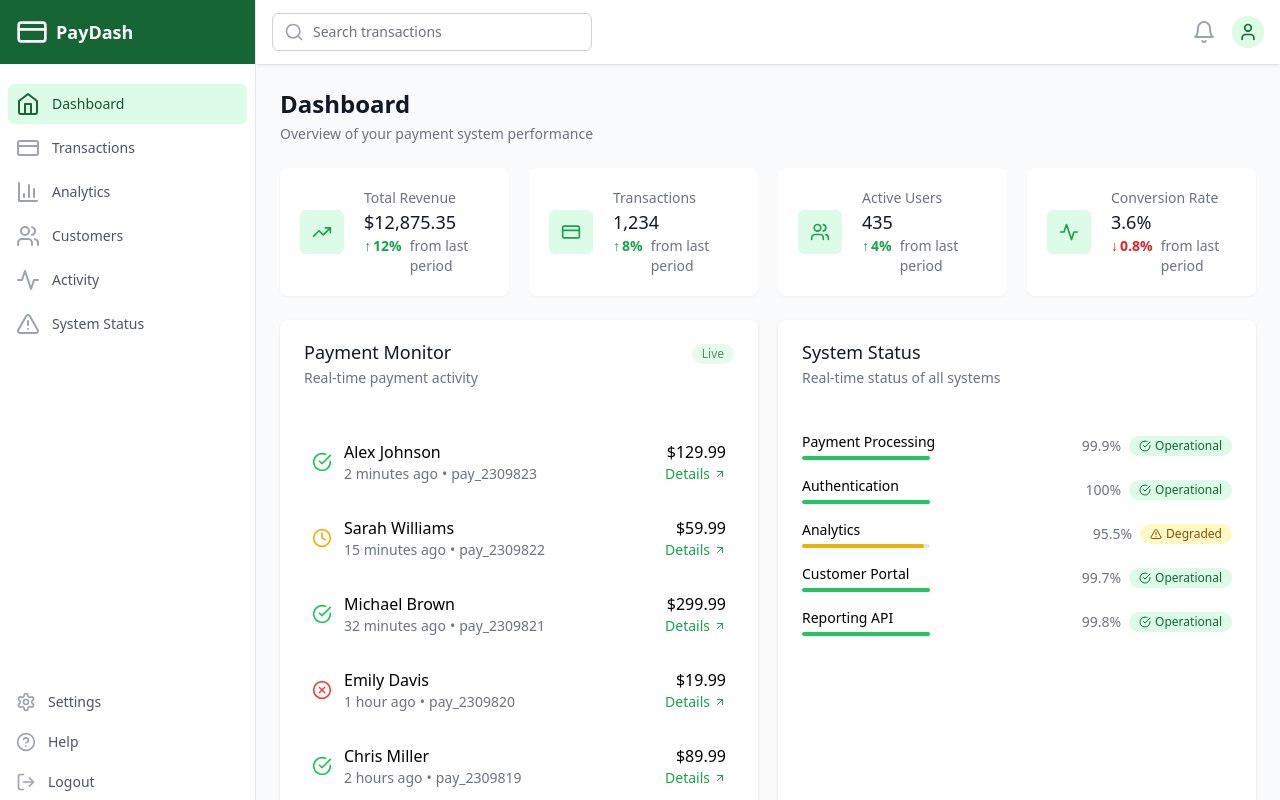
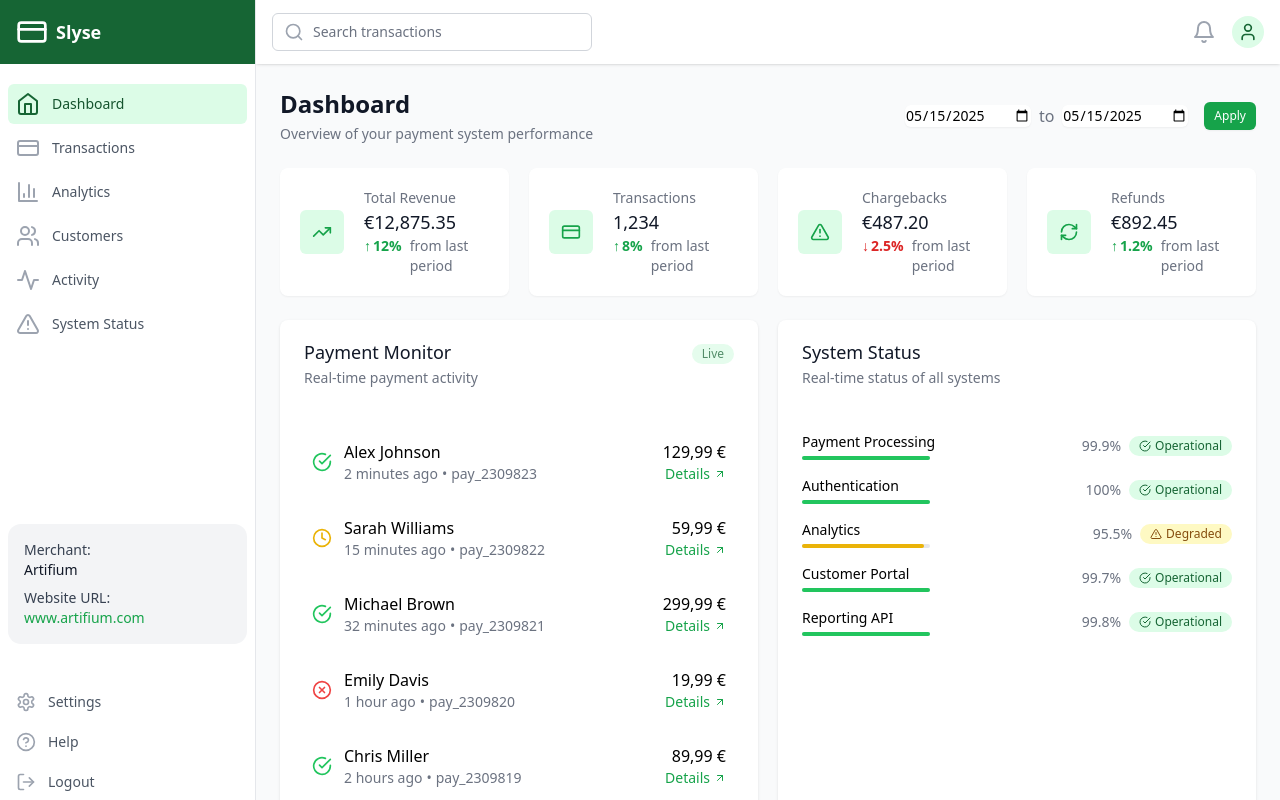
Before and after one commit to Arkentos3/gate, a React (Vite) app: page / in a window 1280 px wide. Built offline with nearby package versions, Linux system fonts and the light colour scheme.

Commit message:
Add files via upload

```diff
--- a/src/components/dashboard/PaymentMonitorCard.tsx
+++ b/src/components/dashboard/PaymentMonitorCard.tsx
@@ -47,9 +47,9 @@ const PaymentMonitorCard: React.FC<PaymentMonitorCardProps> = ({ className = ''
   ];
 
   const formatCurrency = (amount: number) => {
-    return new Intl.NumberFormat('en-US', {
+    return new Intl.NumberFormat('de-DE', {
       style: 'currency',
-      currency: 'USD',
+      currency: 'EUR',
     }).format(amount);
   };
 
--- a/src/components/dashboard/TransactionList.tsx
+++ b/src/components/dashboard/TransactionList.tsx
@@ -31,9 +31,9 @@ const TransactionList: React.FC<TransactionListProps> = ({ transactions, classNa
   };
 
   const formatCurrency = (amount: number) => {
-    return new Intl.NumberFormat('en-US', {
+    return new Intl.NumberFormat('de-DE', {
       style: 'currency',
-      currency: 'USD',
+      currency: 'EUR',
     }).format(amount);
   };
 
--- a/src/components/layout/Sidebar.tsx
+++ b/src/components/layout/Sidebar.tsx
@@ -36,7 +36,7 @@ const Sidebar: React.FC<SidebarProps> = ({ mobile }) => {
       <div className="flex items-center h-16 flex-shrink-0 px-4 bg-green-800">
         <div className="flex items-center space-x-2">
           <CreditCard className="h-8 w-8 text-white" />
-          <span className="text-white font-semibold text-lg">PayDash</span>
+          <span className="text-white font-semibold text-lg">Slyse</span>
         </div>
       </div>
       <div className="mt-5 flex-1 flex flex-col overflow-y-auto">
@@ -61,7 +61,31 @@ const Sidebar: React.FC<SidebarProps> = ({ mobile }) => {
             </a>
           ))}
         </nav>
-        <div className="mt-6 pt-6">
+
+        {/* Merchant Info */}
+        <div className="mx-2 mt-6 mb-4">
+          <div className="bg-gray-100 rounded-[13px] p-4">
+            <div className="space-y-2">
+              <div className="flex flex-col">
+                <span className="text-sm font-medium text-gray-700">Merchant:</span>
+                <span className="text-sm text-gray-900">Artifium</span>
+              </div>
+              <div className="flex flex-col">
+                <span className="text-sm font-medium text-gray-700">Website URL:</span>
+                <a
+                  href="http://www.artifium.com"
+                  target="_blank"
+                  rel="noopener noreferrer"
+                  className="text-sm text-green-600 hover:text-green-800 truncate"
+                >
+                  www.artifium.com
+                </a>
+              </div>
+            </div>
+          </div>
+        </div>
+
+        <div className="pt-6">
           <div className="px-2 space-y-1">
             {secondaryNavigation.map((item) => (
               <a
--- a/src/pages/Dashboard.tsx
+++ b/src/pages/Dashboard.tsx
@@ -4,10 +4,10 @@ import Stat from '../components/ui/Stat';
 import TransactionList from '../components/dashboard/TransactionList';
 import SystemStatusCard from '../components/dashboard/SystemStatusCard';
 import PaymentMonitorCard from '../components/dashboard/PaymentMonitorCard';
-import { CreditCard, TrendingUp, Users, Activity } from 'lucide-react';
+import Button from '../components/ui/Button';
+import { CreditCard, TrendingUp, Users, Activity, AlertTriangle, RefreshCw } from 'lucide-react';
 
 const Dashboard: React.FC = () => {
-  // Mock data for transactions
   const transactions = [
     {
       id: 'TX123456789',
@@ -53,18 +53,38 @@ const Dashboard: React.FC = () => {
 
   return (
     <div className="space-y-6">
-      <div>
-        <h1 className="text-2xl font-bold text-gray-900">Dashboard</h1>
-        <p className="mt-1 text-sm text-gray-500">
-          Overview of your payment system performance
-        </p>
+      <div className="flex items-center justify-between">
+        <div>
+          <h1 className="text-2xl font-bold text-gray-900">Dashboard</h1>
+          <p className="mt-1 text-sm text-gray-500">
+            Overview of your payment system performance
+          </p>
+        </div>
+        <div className="flex items-center space-x-4">
+          <div className="flex items-center space-x-2">
+            <input
+              type="date"
+              className="block rounded-md border-gray-300 shadow-sm focus:border-green-500 focus:ring-green-500 sm:text-sm"
+              defaultValue={new Date().toISOString().split('T')[0]}
+            />
+            <span className="text-gray-500">to</span>
+            <input
+              type="date"
+              className="block rounded-md border-gray-300 shadow-sm focus:border-green-500 focus:ring-green-500 sm:text-sm"
+              defaultValue={new Date().toISOString().split('T')[0]}
+            />
+          </div>
+          <Button variant="primary" size="sm">
+            Apply
+          </Button>
+        </div>
       </div>
 
       {/* Stats Cards */}
       <div className="grid grid-cols-1 gap-5 sm:grid-cols-2 lg:grid-cols-4">
         <Stat
           title="Total Revenue"
-          value="$12,875.35"
+          value="€12,875.35"
           change={{ value: 12, trend: 'up' }}
           icon={<TrendingUp className="h-5 w-5" />}
           className="shadow-sm"
@@ -77,17 +97,17 @@ const Dashboard: React.FC = () => {
           className="shadow-sm"
         />
         <Stat
-          title="Active Users"
-          value="435"
-          change={{ value: 4, trend: 'up' }}
-          icon={<Users className="h-5 w-5" />}
+          title="Chargebacks"
+          value="€487.20"
+          change={{ value: 2.5, trend: 'down' }}
+          icon={<AlertTriangle className="h-5 w-5" />}
           className="shadow-sm"
         />
         <Stat
-          title="Conversion Rate"
-          value="3.6%"
-          change={{ value: 0.8, trend: 'down' }}
-          icon={<Activity className="h-5 w-5" />}
+          title="Refunds"
+          value="€892.45"
+          change={{ value: 1.2, trend: 'up' }}
+          icon={<RefreshCw className="h-5 w-5" />}
           className="shadow-sm"
         />
       </div>
```
